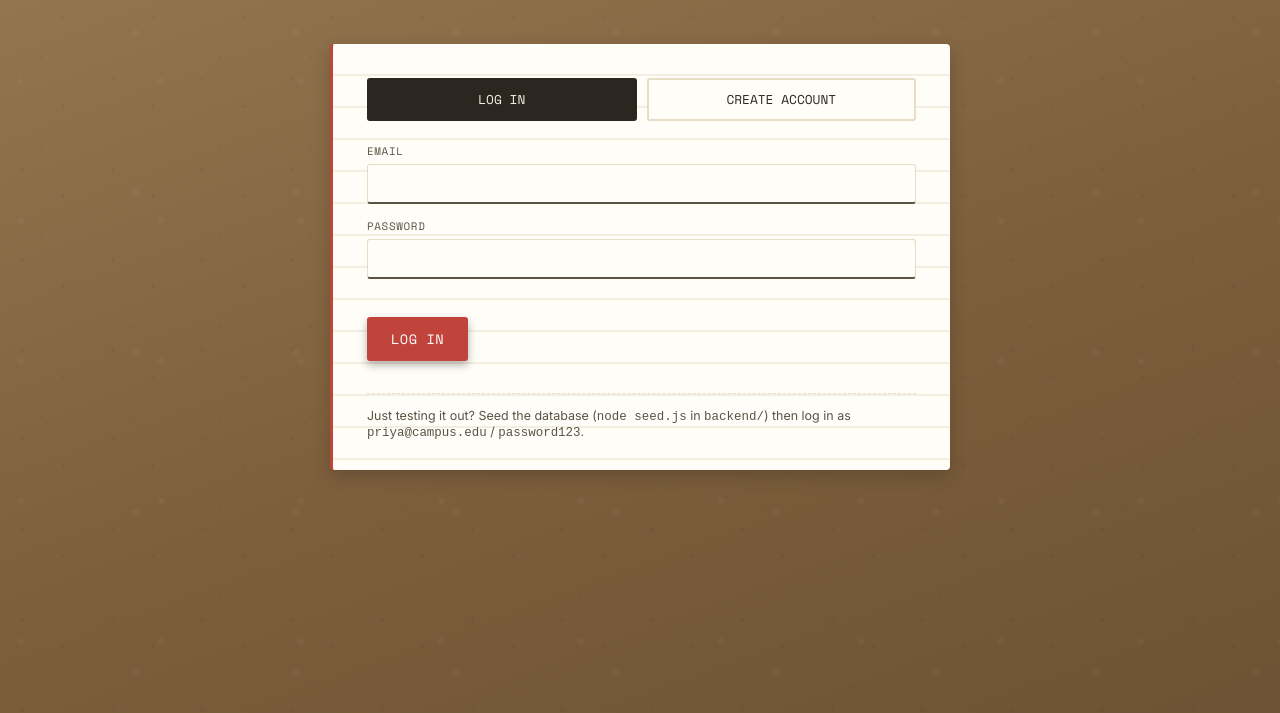
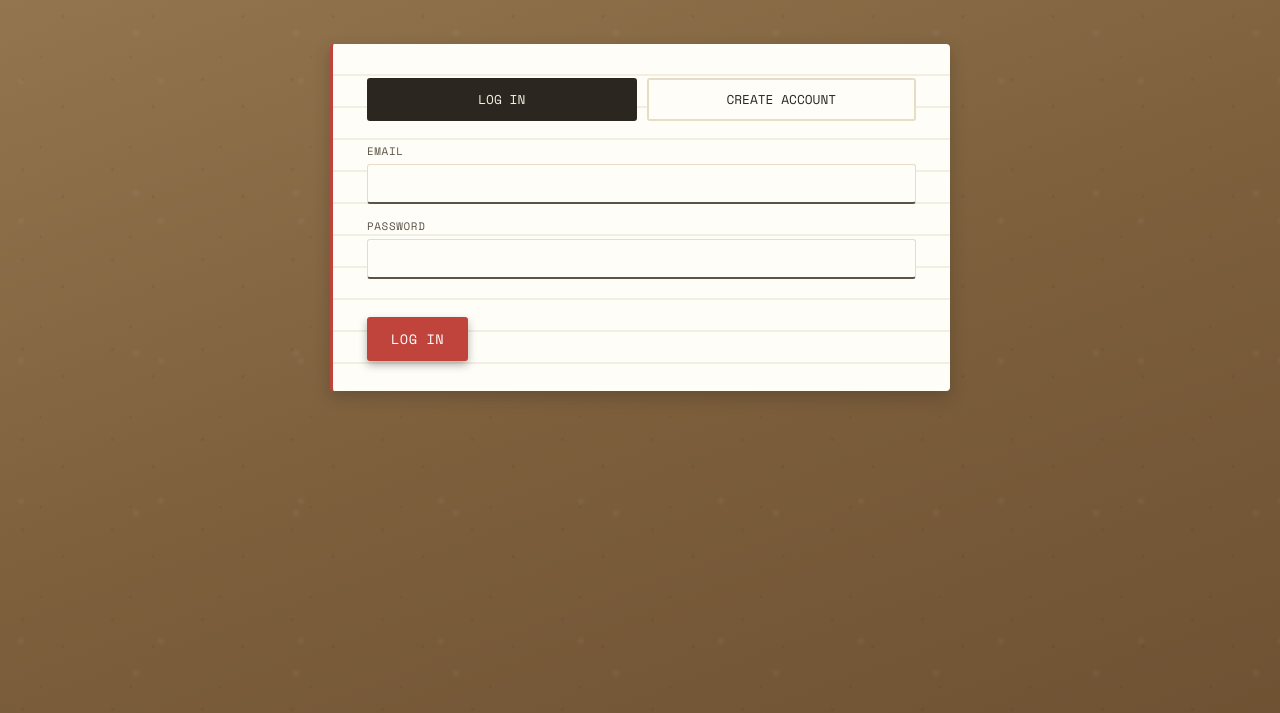
Before and after one commit to ankitmishra333/campus-lost-and-found, a plain HTML site: page frontend/auth.html in a window 1280 px wide. Shown: the part 87-800 px from the top of the page. Drawn offline with nearby package versions, Linux system fonts and the light colour scheme.

Commit message:
Remove demo login instructions

```diff
--- a/frontend/auth.html
+++ b/frontend/auth.html
@@ -46,11 +46,11 @@
         <button class="submit-btn" type="submit">Log in</button>
         <span class="form-status" id="login-status"></span>
       </div>
-      <div class="demo-hint">
+      <!-- <div class="demo-hint">
         Just testing it out? Seed the database (<code>node seed.js</code> in
         <code>backend/</code>) then log in as <code>priya@campus.edu</code> /
         <code>password123</code>.
-      </div>
+      </div> -->
     </form>
 
     <form class="auth-form" id="register-form">
```
